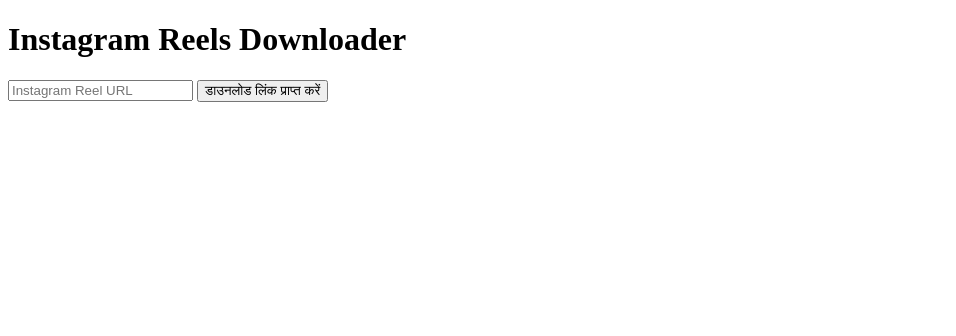
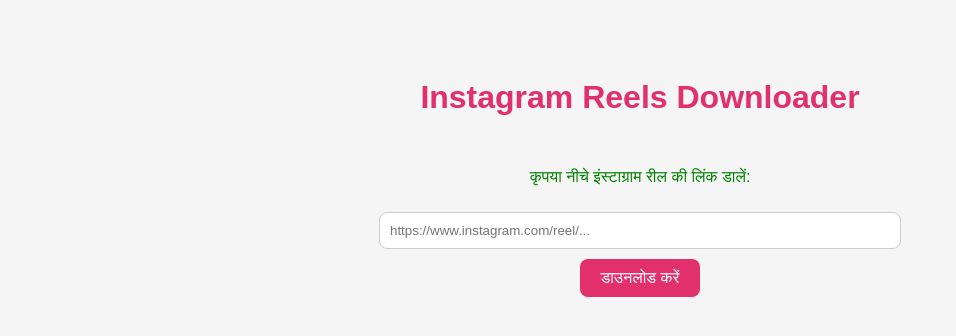
Before and after one commit to nkdasbabu24/Instagram-Reels-Downloader, a plain HTML site: page index.html in a window 1280 px wide. Shown: the whole page, without its empty margins (0-956 px from the left). Drawn offline with Linux system fonts and the light colour scheme.

Commit message:
Update index.html

```diff
--- a/index.html
+++ b/index.html
@@ -1,39 +1,64 @@
 <!DOCTYPE html>
 <html lang="hi">
 <head>
-  <meta charset="UTF-8">
+  <meta charset="UTF-8" />
+  <meta name="viewport" content="width=device-width, initial-scale=1.0"/>
   <title>Instagram Reels Downloader</title>
+  <style>
+    body {
+      font-family: sans-serif;
+      background-color: #f5f5f5;
+      display: flex;
+      flex-direction: column;
+      align-items: center;
+      padding: 50px;
+    }
+    h1 {
+      color: #e1306c;
+    }
+    input {
+      padding: 10px;
+      width: 80%;
+      max-width: 500px;
+      border: 1px solid #ccc;
+      border-radius: 8px;
+      margin: 10px 0;
+    }
+    button {
+      padding: 10px 20px;
+      background-color: #e1306c;
+      color: white;
+      border: none;
+      border-radius: 8px;
+      cursor: pointer;
+      font-size: 16px;
+    }
+    button:hover {
+      background-color: #c62855;
+    }
+    p {
+      margin-top: 30px;
+      color: green;
+    }
+  </style>
 </head>
 <body>
   <h1>Instagram Reels Downloader</h1>
-  <input type="text" id="reelUrl" placeholder="Instagram Reel URL">
-  <button onclick="getDownloadLink()">डाउनलोड लिंक प्राप्त करें</button>
-  <div id="result"></div>
+  <p>कृपया नीचे इंस्टाग्राम रील की लिंक डालें:</p>
+  <input type="text" id="reelLink" placeholder="https://www.instagram.com/reel/..." />
+  <button onclick="downloadReel()">डाउनलोड करें</button>
 
   <script>
-    function getDownloadLink() {
-      const reelUrl = document.getElementById("reelUrl").value.trim();
-      if (!reelUrl) {
-        alert("कृपया इंस्टाग्राम रील की लिंक दर्ज करें।");
+    function downloadReel() {
+      const link = document.getElementById("reelLink").value.trim();
+      if (link === "") {
+        alert("कृपया कोई लिंक दर्ज करें");
         return;
       }
 
-      fetch(`https://instagram-reel-api.onrender.com?url=${encodeURIComponent(reelUrl)}`)
-        .then(response => response.json())
-        .then(data => {
-          if (data.download_link) {
-            document.getElementById("result").innerHTML = `
-              <p><strong>शीर्षक:</strong> ${data.title}</p>
-              <p><a href="${data.download_link}" target="_blank">वीडियो डाउनलोड करें</a></p>
-            `;
-          } else {
-            document.getElementById("result").innerText = "डाउनलोड लिंक प्राप्त नहीं हो सका।";
-          }
-        })
-        .catch(error => {
-          console.error("त्रुटि:", error);
-          document.getElementById("result").innerText = "कुछ गलत हो गया। कृपया पुनः प्रयास करें।";
-        });
+      // Redirect लिंक बनाएं (igram.io पर)
+      const redirectUrl = `https://igram.io/en/dl?url=${encodeURIComponent(link)}`;
+      window.open(redirectUrl, "_blank");
     }
   </script>
 </body>
```
